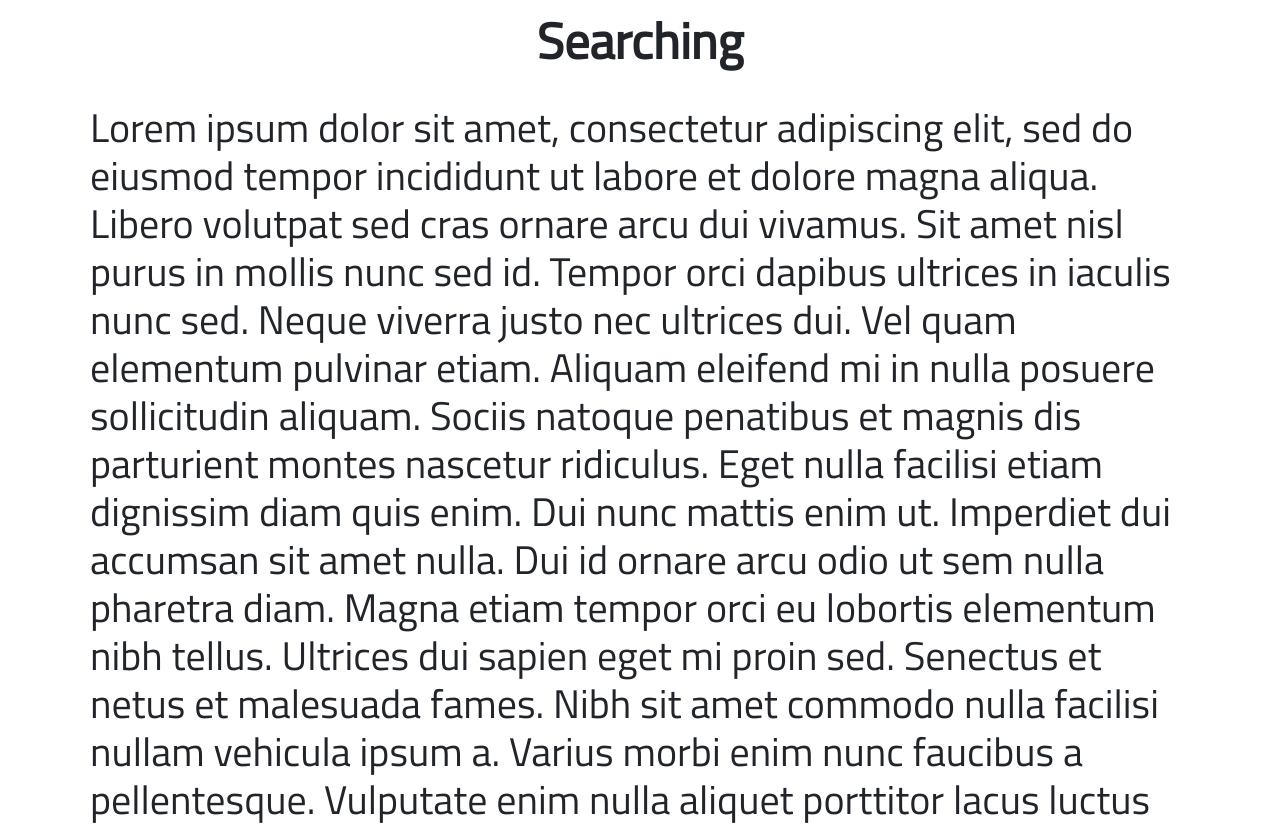
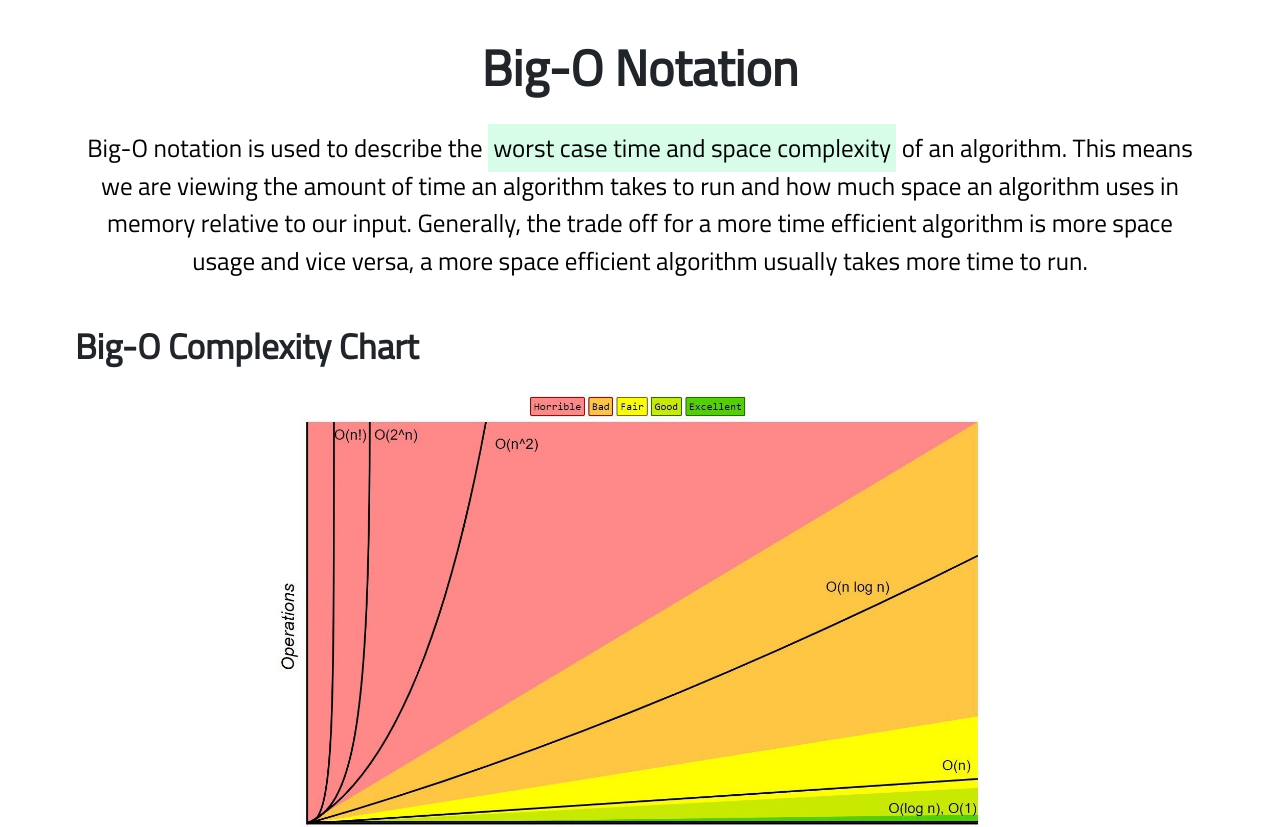
Before and after one commit to MichaelLi-96/CsBasics, a React (Create React App) app: page /bigO in a window 1280 px wide. Shown: the part 120-947 px from the top of the page. Built offline with nearby package versions, Linux system fonts and the light colour scheme.

Commit message:
Added big-o

```diff
--- a/package.json
+++ b/package.json
@@ -4,6 +4,7 @@
   "private": true,
   "dependencies": {
     "bootstrap": "^4.3.1",
+    "eslint-utils": "^1.4.1",
     "react": "^16.9.0",
     "react-bootstrap": "^1.0.0-beta.12",
     "react-dom": "^16.9.0",
--- a/src/assets/css/app.css
+++ b/src/assets/css/app.css
@@ -18,6 +18,10 @@ code {
     monospace;
 }
 
+mark {
+  background-color: #D7FDE8;
+}
+
 #body-container {
 	/*right & left */
 	margin: 0px 75px 0px 75px;
--- a/src/assets/css/pages.css
+++ b/src/assets/css/pages.css
@@ -63,9 +63,15 @@
 	align-items: center;
 }
 
-.table-center {
+.table-center-margin {
 	margin-top: 50px;
 	margin-bottom: 50px;
+	text-align: center;
+	resize: both;
+	overflow: auto;
+}
+
+.table-center-no-margin {
 	text-align: center;
 	resize: both;
 	overflow: auto;
@@ -103,9 +109,7 @@
 	margin: 15px;
 }
 
-.img-container {
-	display: flex;
-	justify-content: center;
-	align-items: center;
-	width: 100%;
+.image {
+    width: 100%;
+    height: auto;
 }
--- a/src/components/pages/bigO.js
+++ b/src/components/pages/bigO.js
@@ -1,5 +1,61 @@
 import React, { Component } from "react";
+import { Row, Col, Table } from "react-bootstrap";
+import SyntaxHighlighter from "react-syntax-highlighter";
+import { androidstudio } from "react-syntax-highlighter/dist/esm/styles/hljs";
 import "../../assets/css/pages.css";
+import bigO from "../../assets/images/bigO.jpeg";
+
+const timeEx1 =
+`// This method takes O(1) time because it takes one step to run regardless of the size of the input array
+public int getArrayElement(int[] arr) {
+	if(arr.length == 0) {
+		return -1;
+	}
+	return arr[0];
+}`
+
+const timeEx2 =
+`// This method takes O(log(n)) time because at every step, the input is divided in half
+public void printNum(int n) {
+	int start = 0;
+	int end = n;
+	while(start < end) {
+		int mid = (start + end) / 2;
+		System.out.println(mid);
+		end = mid;
+	}
+}`
+
+const timeEx3 =
+`// This method takes O(n) time because it will always take n steps to run
+public void printNums(int n) {
+	for(int i = 0; i < n; i++) {
+		System.out.println(n);
+	}
+}`
+
+const timeEx4 =
+`// This method takes O(n^2) time because we are looping through the array of n length n times
+public void printNums(int[] arr) {
+	for(int i = 0; i < arr.length; i++) {
+		for(int j = 0; j < arr.length; j++) {
+			System.out.println(arr[j]);
+		}
+	}
+}`
+
+const spaceEx1 =
+`// This method takes O(1) space because no new variables are created regardless of the size of n
+public void printNum(int n) {
+	System.out.println(n);
+}`
+
+const spaceEx2 =
+`// This method takes O(n^2) space because we are creating and allocating space for a new n x n matrix
+public int[][] createMatrix(int n) {
+	int[][] myMatrix = new int[n][n];
+	return myMatrix;
+}`
 
 class Searching extends Component {
 	componentDidMount() {
@@ -12,20 +68,124 @@ class Searching extends Component {
 
   	render() {
     	return(
-	    	<div className="container-fluid">
-				<h1 className="title">Searching</h1>
-				<br/>
-				<h1>
-					Lorem ipsum dolor sit amet, consectetur adipiscing elit, sed do eiusmod tempor incididunt ut labore et dolore magna aliqua. Libero volutpat sed cras ornare arcu dui vivamus. Sit amet nisl purus in mollis nunc sed id. Tempor orci dapibus ultrices in iaculis nunc sed. Neque viverra justo nec ultrices dui. Vel quam elementum pulvinar etiam. Aliquam eleifend mi in nulla posuere sollicitudin aliquam. Sociis natoque penatibus et magnis dis parturient montes nascetur ridiculus. Eget nulla facilisi etiam dignissim diam quis enim. Dui nunc mattis enim ut. Imperdiet dui accumsan sit amet nulla. Dui id ornare arcu odio ut sem nulla pharetra diam.
-
-	Magna etiam tempor orci eu lobortis elementum nibh tellus. Ultrices dui sapien eget mi proin sed. Senectus et netus et malesuada fames. Nibh sit amet commodo nulla facilisi nullam vehicula ipsum a. Varius morbi enim nunc faucibus a pellentesque. Vulputate enim nulla aliquet porttitor lacus luctus accumsan tortor posuere. Id volutpat lacus laoreet non curabitur gravida arcu ac tortor. Lectus mauris ultrices eros in cursus turpis massa tincidunt. Semper risus in hendrerit gravida. Donec et odio pellentesque diam volutpat commodo sed egestas egestas. Risus quis varius quam quisque id diam vel quam. Sed tempus urna et pharetra pharetra massa massa. Donec adipiscing tristique risus nec feugiat in. Vel turpis nunc eget lorem dolor sed. Quam adipiscing vitae proin sagittis nisl rhoncus. Id donec ultrices tincidunt arcu non sodales neque. Integer vitae justo eget magna fermentum iaculis. Nam aliquam sem et tortor consequat id porta nibh.
-
-	Vulputate mi sit amet mauris commodo quis imperdiet massa. Eget mauris pharetra et ultrices neque ornare. Commodo elit at imperdiet dui accumsan sit amet nulla. Elit ut aliquam purus sit. Pretium nibh ipsum consequat nisl vel pretium lectus quam. Sed vulputate mi sit amet mauris commodo. Morbi quis commodo odio aenean sed adipiscing diam. Non sodales neque sodales ut etiam sit. Purus gravida quis blandit turpis cursus in hac habitasse platea. A pellentesque sit amet porttitor eget dolor morbi non arcu. Nam libero justo laoreet sit amet cursus. Nisi porta lorem mollis aliquam ut porttitor. Sit amet massa vitae tortor condimentum lacinia quis. In hac habitasse platea dictumst vestibulum rhoncus est. Condimentum vitae sapien pellentesque habitant morbi tristique senectus et. Fermentum dui faucibus in ornare quam viverra orci. Posuere urna nec tincidunt praesent. Ut enim blandit volutpat maecenas volutpat blandit aliquam etiam erat. Cursus metus aliquam eleifend mi in.
-
-	Molestie at elementum eu facilisis sed. Curabitur gravida arcu ac tortor dignissim convallis. Egestas sed tempus urna et pharetra pharetra massa. Accumsan lacus vel facilisis volutpat est. Pellentesque massa placerat duis ultricies lacus sed turpis tincidunt. Nec nam aliquam sem et. Netus et malesuada fames ac turpis egestas integer eget aliquet. A lacus vestibulum sed arcu non odio. Rhoncus aenean vel elit scelerisque mauris. Vitae suscipit tellus mauris a diam.
-
-	Neque convallis a cras semper auctor neque. Est sit amet facilisis magna etiam. Venenatis a condimentum vitae sapien pellentesque habitant morbi. Feugiat nibh sed pulvinar proin gravida hendrerit lectus. In eu mi bibendum neque egestas congue quisque egestas. Mattis pellentesque id nibh tortor. Et malesuada fames ac turpis egestas maecenas pharetra convallis posuere. Vivamus arcu felis bibendum ut tristique et egestas quis ipsum. Pulvinar sapien et ligula ullamcorper. Orci porta non pulvinar neque laoreet suspendisse. A lacus vestibulum sed arcu non odio euismod lacinia.
-				</h1>
+	    	<div className="flex-container">
+				<div className="title">Big-O Notation</div>
+				<div className="text-center">
+					Big-O notation is used to describe the <mark>worst case time and space complexity</mark> of an algorithm. This means we are viewing the amount of
+					time an algorithm takes to run and how much space an algorithm uses in memory relative to our input. Generally, the trade off for a more time
+					efficient algorithm is more space usage and vice versa, a more space efficient algorithm usually takes more time to run.
+				</div>
+				<div className="content">
+				<div className="subtitle-left">Big-O Complexity Chart</div>
+					<Row>
+						<Col sm={2} />
+						<Col sm={8}>
+							<img src={bigO} alt="Big-O Complexity Chart" className="image" />
+						</Col>
+						<Col sm={2} />
+					</Row>
+					<div className="subtitle-left">Big-O Complexities</div>
+					<div className="text-left">
+						Big-O complexities allows us to express an algorithms runtime as a function of n. We usually call our input n. However, n could be the actual
+						input or the size of the input. We measure an algorithms runtime in terms of how quickly the runtime grows relative to n, as n gets infinitely
+						larger.
+					</div>
+					<Row>
+						<Col sm={2} />
+						<Col sm={8} className="table-center-no-margin">
+							<Table striped bordered variant="dark">
+							<thead>
+								<tr>
+									<th>Notation</th>
+									<th>Name</th>
+									<th>Example</th>
+								</tr>
+							</thead>
+							<tbody>
+								<tr>
+									<td>O(1)</td>
+									<td>Constant</td>
+									<td>Array element lookup</td>
+								</tr>
+								<tr>
+									<td>O(log(n))</td>
+									<td>Logarithmic</td>
+									<td>Binary Search</td>
+								</tr>
+								<tr>
+									<td>O(n)</td>
+									<td>Linear</td>
+									<td>Traversal of an array (for loop)</td>
+								</tr>
+								<tr>
+									<td>O(n*log(n))</td>
+									<td>Linearithmic</td>
+									<td>MergeSort, QuickSort</td>
+								</tr>
+								<tr>
+									<td>O(N^2)</td>
+									<td>Quadratic</td>
+									<td>Traversal of the entire array for each array element (nested for loop)</td>
+								</tr>
+								<tr>
+									<td>O(n!)</td>
+									<td>Factorial</td>
+									<td>Permutations</td>
+								</tr>
+							</tbody>
+						</Table>
+						</Col>
+						<Col sm={2} />
+					</Row>
+					<div className="subsubtitle-left">Examples:</div>
+					<SyntaxHighlighter language="java" showLineNumbers style={androidstudio} className="code-text">
+						{timeEx1}
+					</SyntaxHighlighter>
+					<br />
+					<SyntaxHighlighter language="java" showLineNumbers style={androidstudio} className="code-text">
+						{timeEx2}
+					</SyntaxHighlighter>
+					<br />
+					<SyntaxHighlighter language="java" showLineNumbers style={androidstudio} className="code-text">
+						{timeEx3}
+					</SyntaxHighlighter>
+					<br />
+					<SyntaxHighlighter language="java" showLineNumbers style={androidstudio} className="code-text">
+						{timeEx4}
+					</SyntaxHighlighter>
+					<br />
+					<div className="subtitle-left">Drop the Constants and Less Significant Terms!</div>
+					<div className="text-left">
+						As an algorithms input n grows infinitely larger, the impact of constants and less significant terms in an algorithms runtime become less and
+						less meaningful to the overall runtime. Thus, the big-o complexity of an algorithm is displayed as the most significant term without constants.
+					</div>
+					<div className="subsubtitle-left">Examples:</div>
+					<div className="text-left">
+						<ul>
+							<li>O(50n) =&gt; O(<strike>50</strike>n) =&gt; <b>O(n)</b></li>
+							<li>O(30n + 30n + 30n) =&gt; O(<strike>30</strike>n + <strike>30</strike>n + <strike>30</strike>n) =&gt; O(n + n + n) =&gt; O(3n) =&gt; O(<strike>3</strike>n) =&gt; <b>O(n)</b></li>
+							<li>O(n/2 + 100) =&gt; O(n<strike>/2</strike> + 100) =&gt; O(n + 100) =&gt; O(n + <strike>100</strike>) =&gt; <b>O(n)</b></li>
+							<li>O(20n^3 + 10n^2 + 500n) =&gt; O(<strike>20</strike>n^3 + <strike>10</strike>n^2 + <strike>500</strike>n) =&gt;
+							O(n^3 + n^2 + n) =&gt; O(n^3 + <strike>n^2</strike> + <strike>n</strike>) =&gt; <b>O(n^3)</b></li>
+							<li>O((7n/6) * (7n/3)) =&gt; O((<strike>7</strike>n<strike>/6</strike>) * (<strike>7</strike>n/<strike>3</strike>)) =&gt; O(n * n) =&gt; <b>O(n^2)</b></li>
+							<li>O(14log(n) + 250) =&gt; O(<strike>14</strike>log(n) + 250)  =&gt; O(log(n) + 250)  =&gt; O(log(n) + <strike>250</strike>) =&gt; <b>O(log(n))</b></li>
+						</ul>
+					</div>
+					<div className="subtitle-left">Space Complexity</div>
+					<div className="text-left">
+						When we talk about space complexity, we are looking at the total space of newly created variables we are allocating in the algorithm relative to our
+						input. The space complexity of an algorithm does not include the space taken by the input, only additional space.
+					</div>
+					<div className="subsubtitle-left">Examples:</div>
+					<SyntaxHighlighter language="java" showLineNumbers style={androidstudio} className="code-text">
+						{spaceEx1}
+					</SyntaxHighlighter>
+					<br />
+					<SyntaxHighlighter language="java" showLineNumbers style={androidstudio} className="code-text">
+						{spaceEx2}
+					</SyntaxHighlighter>
+					<br />
+				</div>
 			</div>
 	    );
   	}
--- a/src/components/pages/dataStructures/arrays.js
+++ b/src/components/pages/dataStructures/arrays.js
@@ -28,7 +28,7 @@ class Arrays extends Component {
 					An array is a data structure that can store a <mark>fixed-size</mark> collection of elements with the same data type.
 					An array is used to store a collection of data, but it is often more useful to think of an array as a collection of
 					variables of the same type. Below is an int Array of size of 9.
-					<div className="table-center">
+					<div className="table-center-margin">
 						<Table striped bordered variant="dark" >
 							<tbody>
 								<tr>
--- a/src/components/pages/dataStructures/graphs.js
+++ b/src/components/pages/dataStructures/graphs.js
@@ -1,6 +1,4 @@
 import React, { Component } from "react";
-import SyntaxHighlighter from "react-syntax-highlighter";
-import { androidstudio } from "react-syntax-highlighter/dist/esm/styles/hljs";
 import { FaStar } from "react-icons/fa";
 import "../../../assets/css/pages.css";
 import "../../../assets/css/dataStructures.css";
--- a/src/components/pages/dataStructures/matrices.js
+++ b/src/components/pages/dataStructures/matrices.js
@@ -42,7 +42,7 @@ class Matrices extends Component {
 					</SyntaxHighlighter>
 					<br />
 					The table below shows how you would retrieve elements from a 4 rows x 5 columns 2-dimensional array named nums:
-					<div className="table-center">
+					<div className="table-center-margin">
 						<Table striped bordered variant="dark" >
 							<tbody>
 								<tr>
--- a/src/components/pages/home.js
+++ b/src/components/pages/home.js
@@ -12,8 +12,8 @@ class Home extends Component {
 		}
 	}
 
+	//TheySaidSo Famous Quotes API
 	async componentDidMount() {
-		//TheySaidSo Famous Quotes API
 		window.scrollTo(0, 0);
 		const url = "http://quotes.rest/qod.json?category=inspire";
 		const response = await fetch(url);
@@ -33,7 +33,7 @@ class Home extends Component {
 	    			<div id="welcome-banner-text">Your online cs resource. Java edition.</div>
 	    		</div>
 
-    			{this.state.loading || this.state.quote == "" ? (
+    			{this.state.loading || this.state.quote === "" ? (
     				<div id="quote-container">
     						<div id="daily-quote-quote">loading...</div>
     				</div>
--- a/src/components/pages/oop.js
+++ b/src/components/pages/oop.js
@@ -92,13 +92,11 @@ class Oop extends Component {
 					<div className="subtitle-left">What makes up an object-oriented program?</div>
 					<div className="subsubtitle-left">Classes</div>
 					<div className="text-left">
-						A class describes a set of objects with the same behavior, containing variables and methods common to all objects of that kind.
-						<mark>A class is a template for objects.</mark>
+						A class describes a set of objects with the same behavior, containing variables and methods common to all objects of that kind. <mark>A class is a template for objects.</mark>
 					</div>
 					<div className="subsubtitle-left">Objects</div>
 					<div className="text-left">
-						An object is a program entity that the programmer can manipulate by calling methods of the objects class.
-						<mark> An object is an instance of a class.</mark>
+						An object is a program entity that the programmer can manipulate by calling methods of the objects class. <mark>An object is an instance of a class.</mark>
 					</div>
 					<div className="subsubtitle-left">Methods</div>
 					<div className="text-left">
```
Also changed, not shown: src/components/pages/dataTypes.js (+4 -5 lines), src/assets/images/bigO.jpeg (added), 1 other file (tests, documents, lock files or other folders).
